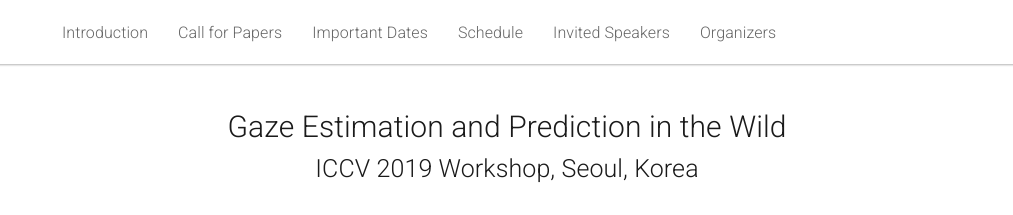
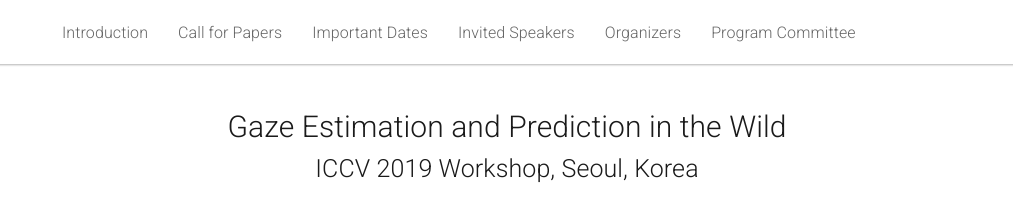
Before and after one commit to gazeworkshop/gazeworkshop.github.io, a Jekyll site: the page built from _pages/home.md, in a window 1280 px wide. Shown: the top 215 px of the page, without its empty margins (133-1146 px from the left). Built offline with Jekyll 4.4.1, drawn with Linux system fonts in a browser that asks for light colours.

Commit message:
Add missing header bar link to PC members

```diff
--- a/_includes/header.html
+++ b/_includes/header.html
@@ -16,9 +16,10 @@
         <li><a href="#intro">Introduction</a></li>
         <li><a href="#cfp">Call for Papers</a></li>
         <li><a href="#dates">Important Dates</a></li>
-        <li><a href="#schedule">Schedule</a></li>
+        <!--<li><a href="#schedule">Schedule</a></li>-->
         <li><a href="#speakers">Invited Speakers</a></li>
         <li><a href="#organizers">Organizers</a></li>
+        <li><a href="#programcommittee">Program Committee</a></li>
       </ul>
     </div>
 
--- a/_pages/home.md
+++ b/_pages/home.md
@@ -333,7 +333,7 @@
 </div>
 <br>
 
-<div class="row">
+<div class="row" id="programcommittee">
   <div class="col-xs-12">
     <h2>Program Committee</h2>
   </div>
```
